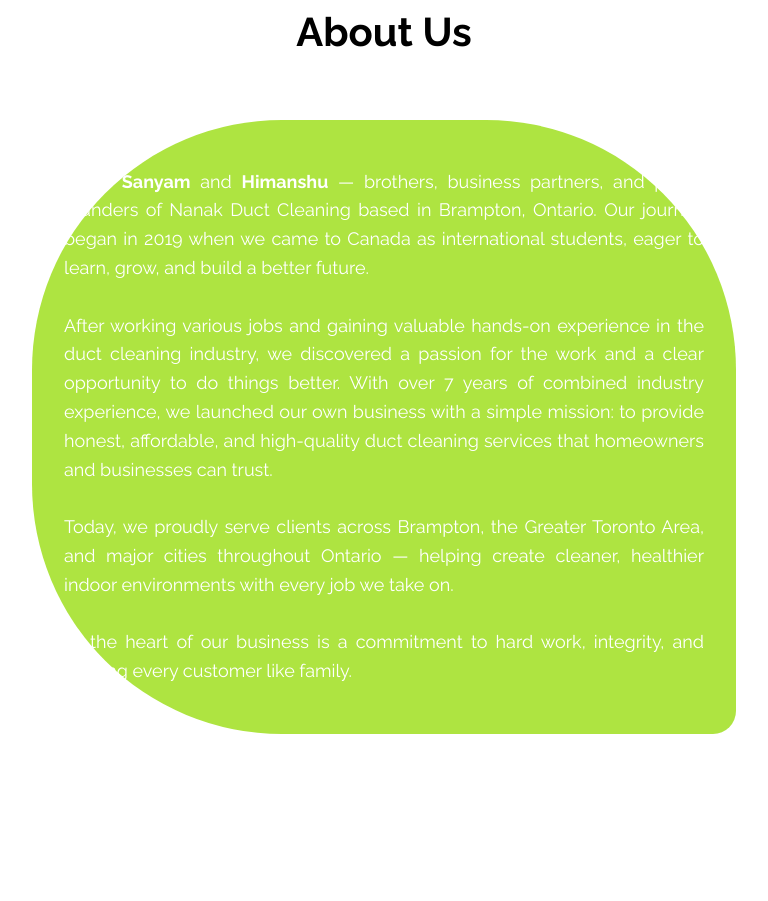
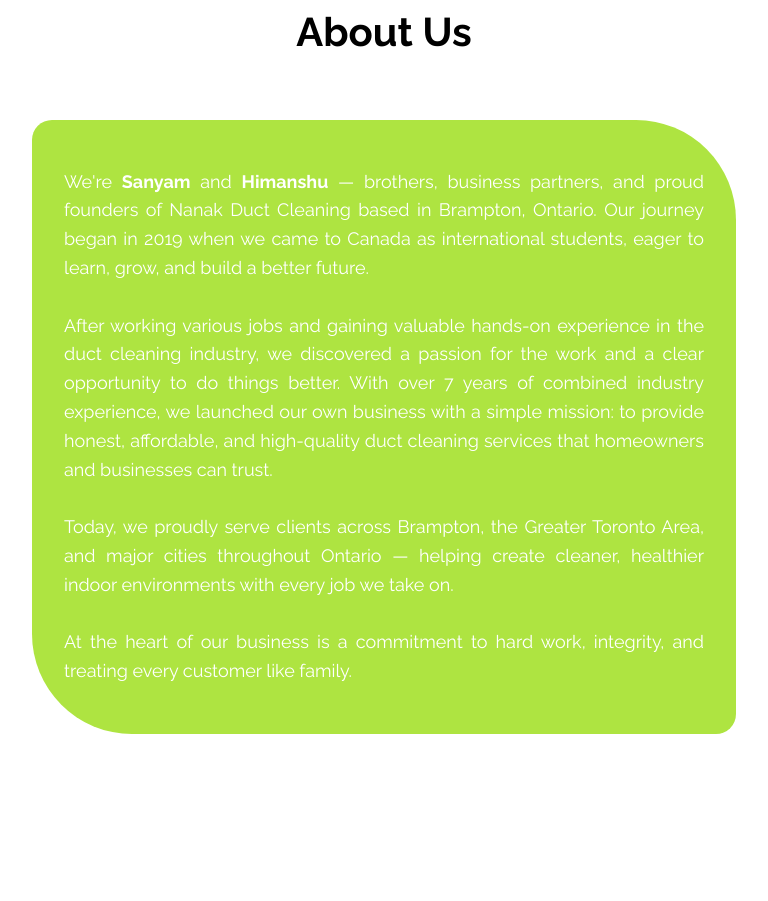
Before and after one commit to ayuktha63/nanak, a Next.js app: page / in a window 768 px wide. Shown: the part 5440-6341 px from the top of the page. Built offline with nearby package versions, Linux system fonts and the light colour scheme.

Commit message:
position coordiantes

```diff
--- a/src/app/home.css
+++ b/src/app/home.css
@@ -753,7 +753,6 @@
     gap: 0;
     z-index: 2;
   }
-
   .hero-image-container {
     width: 50%;
     padding-left: 3rem;
@@ -849,7 +848,6 @@
     right: 1rem;
     width: 150px;
   }
-
   .logo-box {
     width: 150px;
     height: 150px;
@@ -1315,6 +1313,9 @@
   .contact-right {
     width: 100%;
   }
+  .about-us-box{
+    border-radius: 20px 100px 20px 100px;
+  }
 }
 
 /* Tablet view in landscape (992px to 1199px) */
@@ -1367,4 +1368,5 @@
   .contact-right {
     width: 100%;
   }
+
 }
--- a/src/app/see-the-difference.css
+++ b/src/app/see-the-difference.css
@@ -181,8 +181,8 @@
   .see-the-difference-person-container {
     display: block; /* Show on tablets */
     position: absolute;
-    left: 0;
-    top: 50%;
+    left: -5%;
+    top: 56%;
     transform: translateY(-50%);
     width: 200px;
     height: 200px;
```
